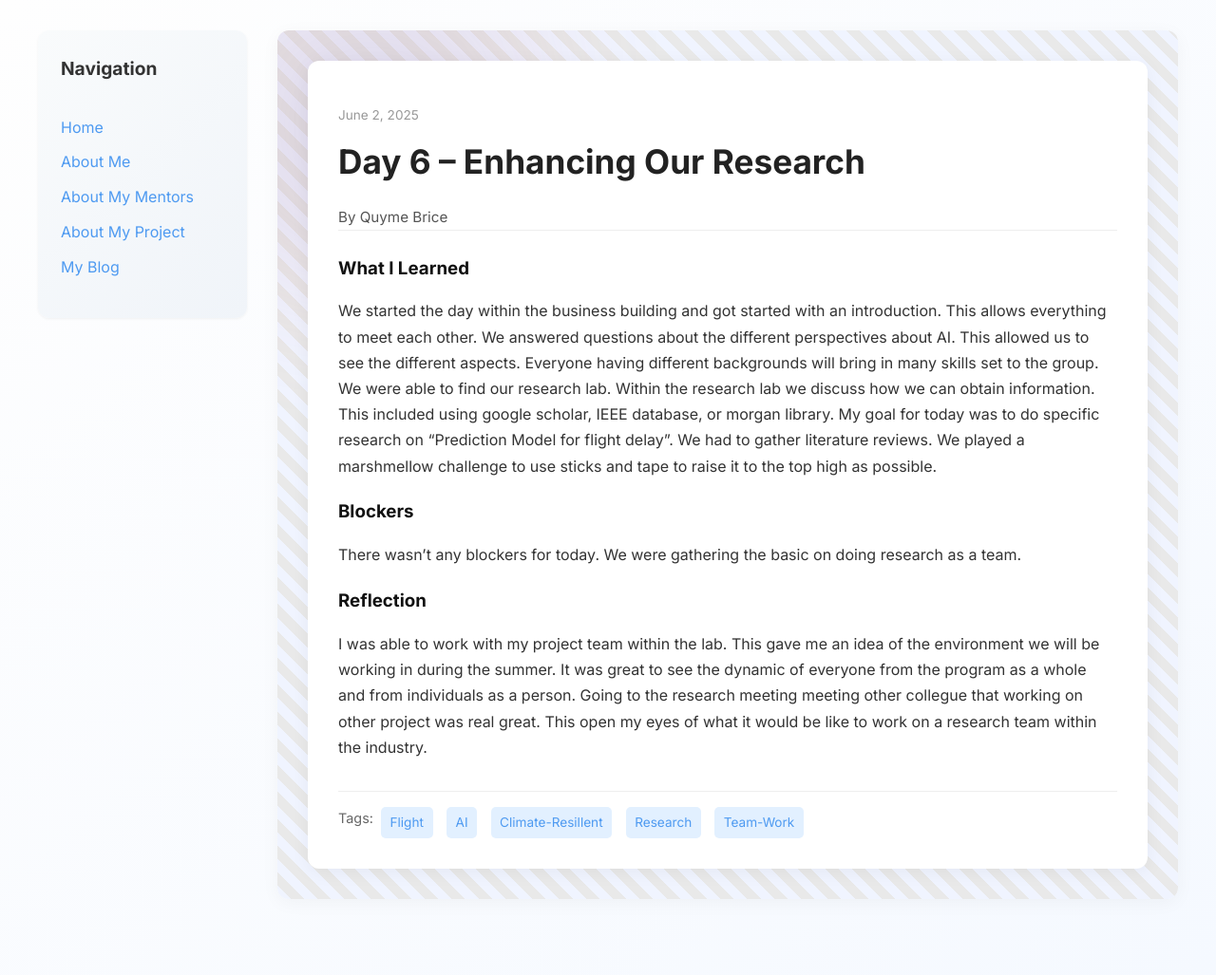
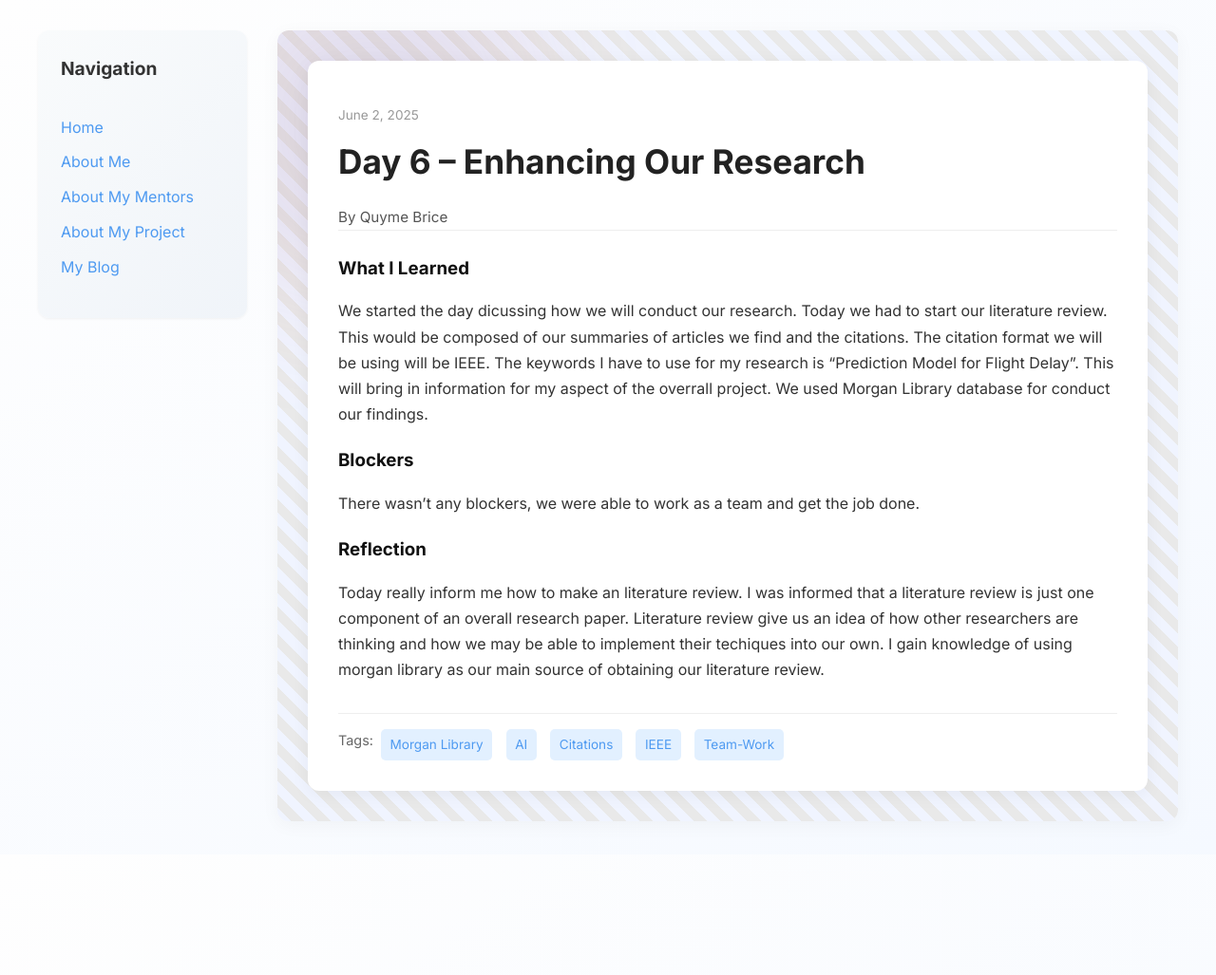
Before and after one commit to Qubri2/Qubri2.github.io, a Jekyll site: the page built from _posts/2025-06-03-day-6.md, in a window 1280 px wide. Shown: the whole page at 95% size. Built offline with Jekyll 4.4.1, drawn with Linux system fonts in a browser that asks for light colours; after the commit the page ends 900 px from its top, so only the background shows below that.

Commit message:
Update 2025-06-03-day-6.md

```diff
--- a/_posts/2025-06-03-day-6.md
+++ b/_posts/2025-06-03-day-6.md
@@ -4,16 +4,16 @@ title: "Day 6 – Enhancing Our Research"
 date: 2025-06-02
 author: Quyme Brice
 permalink: /day6.html
-tags: ["Flight", "AI", "Climate-Resillent", "Research", "Team-Work"]
+tags: ["Morgan Library", "AI", "Citations", "IEEE", "Team-Work"]
 
 what_i_learned: |
-  We started the day within the business building and got started with an introduction. This allows everything to meet each other. We answered questions about the different perspectives about AI. This allowed us to see the different aspects. Everyone having different backgrounds will bring in many skills set to the group. We were able to find our research lab. Within the research lab we discuss how we can obtain information. This included using google scholar, IEEE database, or morgan library. My goal for today was to do specific research on “Prediction Model for flight delay”. We had to gather literature reviews. We played a marshmellow challenge to use sticks and tape to raise it to the top high as possible.
+  We started the day dicussing how we will conduct our research. Today we had to start our literature review. This would be composed of our summaries of articles we find and the citations. The citation format we will be using will be IEEE. The keywords I have to use for my research is "Prediction Model for Flight Delay". This will bring in information for my aspect of the overrall project. We used Morgan Library database for conduct our findings.
 
 
 
 blockers: |
-  There wasn't any blockers for today. We were gathering the basic on doing research as a team.
+  There wasn't any blockers, we were able to work as a team and get the job done.
 
 reflection: |
-  I was able to work with my project team within the lab. This gave me an idea of the environment we will be working in during the summer. It was great to see the dynamic of everyone from the program as a whole and from individuals as a person. Going to the research meeting meeting other collegue that working on other project was real great. This open my eyes of what it would be like to work on a research team within the industry.
+  Today really inform me how to make an literature review. I was informed that a literature review is just one component of an overall research paper. Literature review give us an idea of how other researchers are thinking and how we may be able to implement their techiques into our own. I gain knowledge of using morgan library as our main source of obtaining our literature review.
 ---
```
